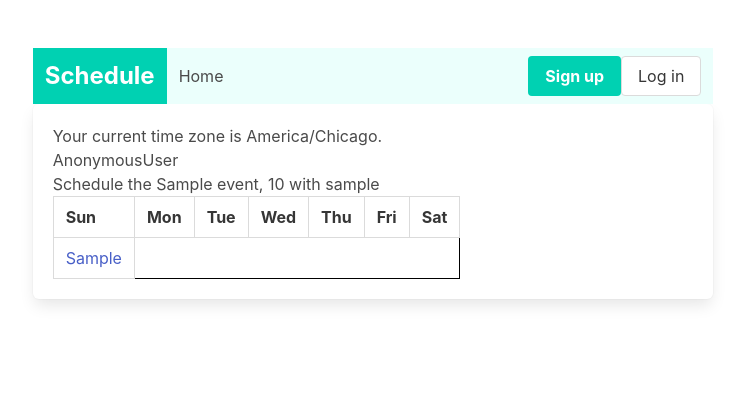
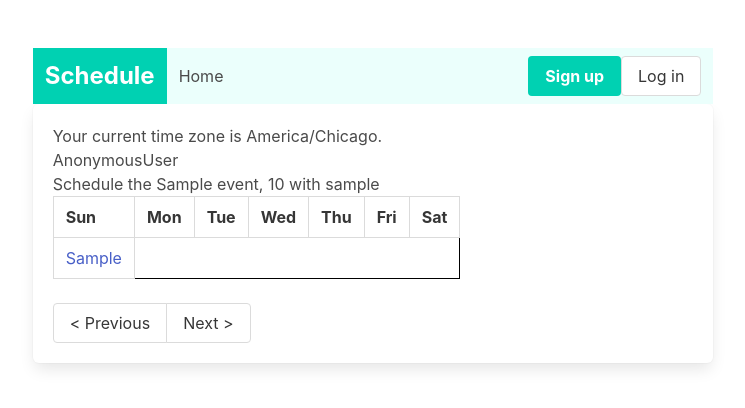
Before and after one commit to nvp85/schedule, a Django app: template templates/calendar.html in a window 1280 px wide. Shown: the top 408 px of the page, without its empty margins (267-1012 px from the left). Run offline with Django 3.2, Linux system fonts and the light colour scheme; the template is opened without the code that fills it: most values are stand-ins (such as "Sample title", 1, 10 or a date in 2020).

Commit message:
better style for the calendar.html

```diff
--- a/templates/calendar.html
+++ b/templates/calendar.html
@@ -1,15 +1,13 @@
 {% extends 'base.html' %}
-
+{% load static %}
 {% block content %}
     {% if invite %}
         <p>{{ user }}</p>
     <p>Schedule the {{ invite.event.title }}, {{ invite.event.duration }} with {{ invite.event.owner.username }}</p>
     {% endif %}
     {% if user.is_authenticated %}
-    <h2 class="mb-2">
-        <a href="{% url 'calendar' username prev_year prev_month %}">previous month </a>
-        <span class="is-size-4">{{ month_name }}, {{ year }} </span>
-        <a href="{% url 'calendar' username next_year next_month %}"> next month</a>
+    <h2 class="mb-2 ">
+        <span class="is-size-4">{{ month_name }}, {{ year }}</span>
     </h2>
     {% endif %}
     {% if calendar %}
@@ -49,5 +47,9 @@
             {% endif %}
         {% endfor %}
         </table>
+        <div class="buttons has-addons">
+            <a class="button" href="{% url 'calendar' username prev_year prev_month %}">&lt; Previous</a>
+            <a class="button" href="{% url 'calendar' username next_year next_month %}">Next &gt;</a>
+        </div>
     {% endif %}
 {% endblock %}
```
